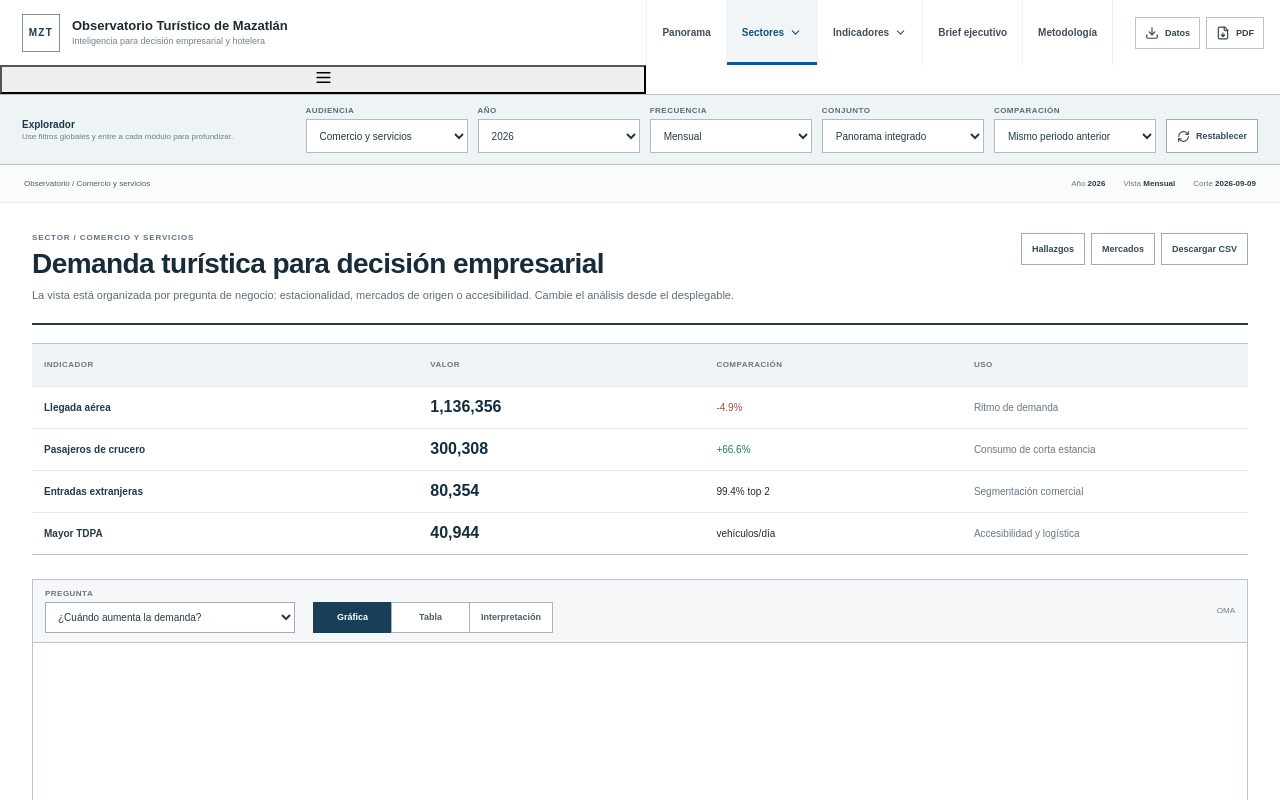
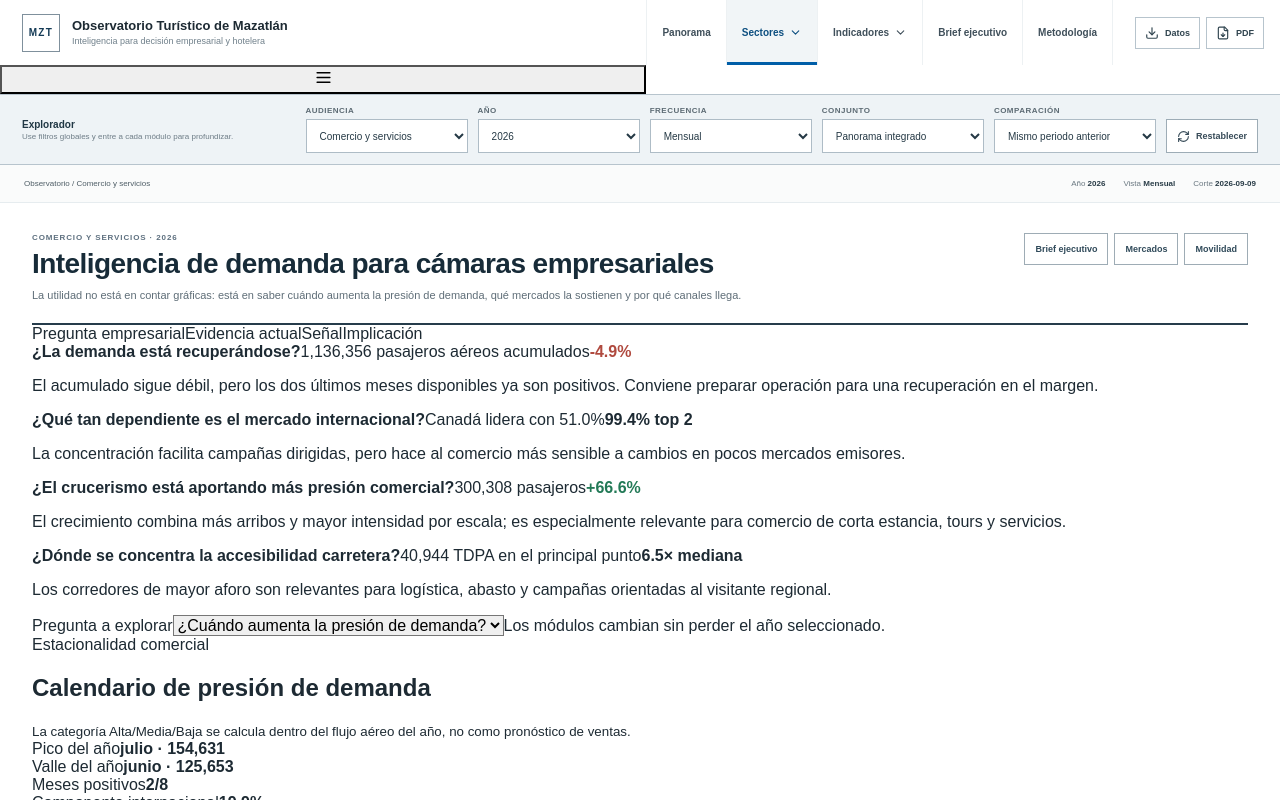
Before and after one commit to Murua-Alvaro/observatorio-turistico-mazatlan, a React (Vite) app: page / in a window 1280 px wide. Both pictures are taken after a click on the button "Comercio". Shown: the top 800 px of the page. Built offline with nearby package versions, Linux system fonts and the light colour scheme.

Commit message:
Deepen commerce intelligence with decision matrices and seasonal planning

```diff
--- a/src/pages/Business.tsx
+++ b/src/pages/Business.tsx
@@ -1,10 +1,10 @@
-import { useState } from 'react';
+import { useMemo, useState } from 'react';
 import { Bar, BarChart, CartesianGrid, ResponsiveContainer, Tooltip, XAxis, YAxis } from 'recharts';
 import { ChartFrame, tooltipStyle } from '../components/ChartFrame';
-import { airport, busiestRoads, cruises, data } from '../data/model';
 import { integer, pct } from '../lib/format';
-import { downloadObservatoryCsv, type ObservatoryYear } from '../lib/export';
+import type { ObservatoryYear } from '../lib/export';
 import type { ViewMode } from '../App';
+import { airportIntelligence, cruiseIntelligence, marketIntelligence, relativeIntensity, roadIntelligence } from '../lib/intelligence';
 
 type Props = {
   year: ObservatoryYear;
@@ -13,71 +13,81 @@ type Props = {
   onNavigate: (tab: 'panorama' | 'business' | 'hotel' | 'airport' | 'cruises' | 'markets' | 'mobility' | 'insights' | 'methodology') => void;
 };
 
-type Analysis = 'seasonality' | 'markets' | 'mobility';
-type Display = 'chart' | 'table' | 'reading';
+type Focus = 'calendar' | 'markets' | 'access';
+const monthName = (period: string) => new Intl.DateTimeFormat('es-MX', { month: 'long' }).format(new Date(`${period}-01T12:00:00`));
 
 export function Business({ year, viewMode, compare, onNavigate }: Props) {
-  const [analysis, setAnalysis] = useState<Analysis>('seasonality');
-  const [display, setDisplay] = useState<Display>('chart');
+  const [focus, setFocus] = useState<Focus>('calendar');
+  const air = airportIntelligence(year);
+  const cruise = cruiseIntelligence(year);
+  const market = marketIntelligence(year);
+  const road = roadIntelligence();
 
-  const currentAir = airport.filter((d: any) => d.periodo.startsWith(String(year)));
-  const previousAir = airport.filter((d: any) => d.periodo.startsWith(String(year - 1))).slice(0, currentAir.length);
   let running = 0;
   let runningPrev = 0;
-  const airChart = currentAir.map((d: any, i: number) => {
+  const airChart = air.current.map((d: any, i: number) => {
     running += d.pasajeros_totales_mes_actual;
-    const prev = previousAir[i];
+    const prev = air.previous[i];
     if (prev) runningPrev += prev.pasajeros_totales_mes_actual;
-    return { ...d, current: viewMode === 'monthly' ? d.pasajeros_totales_mes_actual : running, previous: prev ? (viewMode === 'monthly' ? prev.pasajeros_totales_mes_actual : runningPrev) : null };
+    return { label: d.label, current: viewMode === 'monthly' ? d.pasajeros_totales_mes_actual : running, previous: prev ? (viewMode === 'monthly' ? prev.pasajeros_totales_mes_actual : runningPrev) : null };
   });
-  const airYtd = currentAir.reduce((s: number, d: any) => s + d.pasajeros_totales_mes_actual, 0);
-  const prevAirYtd = previousAir.reduce((s: number, d: any) => s + d.pasajeros_totales_mes_actual, 0);
-  const airYoy = prevAirYtd ? ((airYtd / prevAirYtd) - 1) * 100 : 0;
 
-  const cruiseYear = cruises.filter((d: any) => d.periodo.startsWith(String(year)));
-  const latestCruise = cruiseYear.at(-1);
-  const sameCruisePrev = latestCruise ? cruises.find((d: any) => d.periodo === `${year - 1}-${latestCruise.periodo.slice(5)}`) : null;
-  const cruiseYoy = latestCruise && sameCruisePrev ? ((latestCruise.pasajeros_acumulado_actual / sameCruisePrev.pasajeros_acumulado_actual) - 1) * 100 : null;
+  const planningCalendar = useMemo(() => {
+    const airIntensity = relativeIntensity(air.current.map((d: any) => d.pasajeros_totales_mes_actual));
+    return air.current.map((d: any, i: number) => {
+      const cruiseMonth = cruise.current.find((c: any) => c.periodo === d.periodo);
+      const marketMonth = market.monthly.find((m: any) => m.fecha.slice(0, 7) === d.periodo);
+      const score = airIntensity[i];
+      return {
+        period: d.periodo,
+        air: d.pasajeros_totales_mes_actual,
+        airYoy: d.yoy_total_pct,
+        cruise: cruiseMonth?.pasajeros_mes_actual ?? null,
+        foreign: marketMonth?.valor_entradas ?? null,
+        pressure: score >= .67 ? 'Alta' : score >= .34 ? 'Media' : 'Baja',
+      };
+    });
+  }, [year]);
 
-  const countries = data.nationality.countries.filter((d: any) => Number(d.anio) === year).sort((a: any, b: any) => b.valor_entradas - a.valor_entradas);
-  const foreignTotal = countries.reduce((s: number, d: any) => s + d.valor_entradas, 0);
-  const topTwoShare = foreignTotal ? countries.slice(0, 2).reduce((s: number, d: any) => s + d.valor_entradas, 0) / foreignTotal * 100 : 0;
-  const peakMonths = [...currentAir].sort((a: any, b: any) => b.pasajeros_totales_mes_actual - a.pasajeros_totales_mes_actual).slice(0, 3);
+  const leaderShare = market.total && market.leader ? market.leader.valor_entradas / market.total * 100 : 0;
 
-  return <section className="dataset-page">
-    <header className="dataset-heading">
-      <div><span>Sector / comercio y servicios</span><h1>Demanda turística para decisión empresarial</h1><p>La vista está organizada por pregunta de negocio: estacionalidad, mercados de origen o accesibilidad. Cambie el análisis desde el desplegable.</p></div>
-      <div className="dataset-heading__links"><button onClick={() => onNavigate('insights')}>Hallazgos</button><button onClick={() => onNavigate('markets')}>Mercados</button><button onClick={() => downloadObservatoryCsv(year)}>Descargar CSV</button></div>
+  return <section className="dataset-page sector-page">
+    <header className="dataset-heading dataset-heading--editorial">
+      <div><span>Comercio y servicios · {year}</span><h1>Inteligencia de demanda para cámaras empresariales</h1><p>La utilidad no está en contar gráficas: está en saber cuándo aumenta la presión de demanda, qué mercados la sostienen y por qué canales llega.</p></div>
+      <div className="dataset-heading__links"><button onClick={() => onNavigate('insights')}>Brief ejecutivo</button><button onClick={() => onNavigate('markets')}>Mercados</button><button onClick={() => onNavigate('mobility')}>Movilidad</button></div>
     </header>
 
-    <div className="key-figures">
-      <div className="key-figures__head"><span>Indicador</span><span>Valor</span><span>Comparación</span><span>Uso</span></div>
-      <div className="key-figures__row"><strong>Llegada aérea</strong><b>{integer.format(airYtd)}</b><span className={airYoy >= 0 ? 'positive' : 'negative'}>{compare ? pct(airYoy,true) : '—'}</span><span>Ritmo de demanda</span></div>
-      <div className="key-figures__row"><strong>Pasajeros de crucero</strong><b>{latestCruise ? integer.format(latestCruise.pasajeros_acumulado_actual) : '—'}</b><span className={cruiseYoy !== null && cruiseYoy >= 0 ? 'positive' : 'negative'}>{compare && cruiseYoy !== null ? pct(cruiseYoy,true) : '—'}</span><span>Consumo de corta estancia</span></div>
-      <div className="key-figures__row"><strong>Entradas extranjeras</strong><b>{integer.format(foreignTotal)}</b><span>{topTwoShare.toFixed(1)}% top 2</span><span>Segmentación comercial</span></div>
-      <div className="key-figures__row"><strong>Mayor TDPA</strong><b>{integer.format(Math.max(...busiestRoads.map((d:any)=>d.tdpa)))}</b><span>vehículos/día</span><span>Accesibilidad y logística</span></div>
+    <section className="decision-matrix">
+      <div className="decision-matrix__head"><span>Pregunta empresarial</span><span>Evidencia actual</span><span>Señal</span><span>Implicación</span></div>
+      <div><strong>¿La demanda está recuperándose?</strong><span>{integer.format(air.total)} pasajeros aéreos acumulados</span><b className={air.yoy >= 0 ? 'positive' : 'negative'}>{pct(air.yoy, true)}</b><p>{air.recentTurnPositive ? 'El acumulado sigue débil, pero los dos últimos meses disponibles ya son positivos. Conviene preparar operación para una recuperación en el margen.' : 'Aún no hay una secuencia reciente suficientemente clara de recuperación.'}</p></div>
+      <div><strong>¿Qué tan dependiente es el mercado internacional?</strong><span>{market.leader?.pais ?? '—'} lidera con {leaderShare.toFixed(1)}%</span><b>{market.top2Share.toFixed(1)}% top 2</b><p>La concentración facilita campañas dirigidas, pero hace al comercio más sensible a cambios en pocos mercados emisores.</p></div>
+      <div><strong>¿El crucerismo está aportando más presión comercial?</strong><span>{cruise.latest ? integer.format(cruise.latest.pasajeros_acumulado_actual) : '—'} pasajeros</span><b className={(cruise.passengerGrowth ?? 0) >= 0 ? 'positive' : 'negative'}>{cruise.passengerGrowth !== null ? pct(cruise.passengerGrowth, true) : '—'}</b><p>El crecimiento combina más arribos y mayor intensidad por escala; es especialmente relevante para comercio de corta estancia, tours y servicios.</p></div>
+      <div><strong>¿Dónde se concentra la accesibilidad carretera?</strong><span>{integer.format(road.max)} TDPA en el principal punto</span><b>{road.concentrationRatio.toFixed(1)}× mediana</b><p>Los corredores de mayor aforo son relevantes para logística, abasto y campañas orientadas al visitante regional.</p></div>
+    </section>
+
+    <div className="section-switcher">
+      <label><span>Pregunta a explorar</span><select value={focus} onChange={(e) => setFocus(e.target.value as Focus)}><option value="calendar">¿Cuándo aumenta la presión de demanda?</option><option value="markets">¿Qué mercados son prioritarios?</option><option value="access">¿Por dónde llega el flujo regional?</option></select></label>
+      <span>Los módulos cambian sin perder el año seleccionado.</span>
     </div>
 
-    <section className="data-browser">
-      <div className="data-browser__controls">
-        <label><span>Pregunta</span><select value={analysis} onChange={(e) => setAnalysis(e.target.value as Analysis)}><option value="seasonality">¿Cuándo aumenta la demanda?</option><option value="markets">¿De dónde viene el mercado?</option><option value="mobility">¿Qué corredores concentran flujo?</option></select></label>
-        <div className="display-tabs"><button className={display === 'chart' ? 'active' : ''} onClick={() => setDisplay('chart')}>Gráfica</button><button className={display === 'table' ? 'active' : ''} onClick={() => setDisplay('table')}>Tabla</button><button className={display === 'reading' ? 'active' : ''} onClick={() => setDisplay('reading')}>Interpretación</button></div>
-        <span className="data-browser__source">{analysis === 'seasonality' ? 'OMA' : analysis === 'markets' ? 'UPM / DataTur' : 'SICT'}</span>
+    {focus === 'calendar' ? <section className="analysis-block">
+      <div className="analysis-block__head"><div><span>Estacionalidad comercial</span><h2>Calendario de presión de demanda</h2></div><small>La categoría Alta/Media/Baja se calcula dentro del flujo aéreo del año, no como pronóstico de ventas.</small></div>
+      <div className="analysis-block__grid">
+        <ChartFrame large><ResponsiveContainer width="100%" height="100%"><BarChart data={airChart} margin={{top:12,right:12,left:-8,bottom:0}}><CartesianGrid strokeDasharray="2 5" vertical={false} stroke="#d9dfe3"/><XAxis dataKey="label" tick={{fontSize:11,fill:'#66717a'}} tickLine={false} axisLine={false}/><YAxis tick={{fontSize:11,fill:'#66717a'}} tickLine={false} axisLine={false} tickFormatter={(v:any)=>`${Math.round(Number(v)/1000)}k`}/><Tooltip contentStyle={tooltipStyle} formatter={(v:any)=>integer.format(Number(v))}/>{compare ? <Bar dataKey="previous" name={`${year - 1}`} fill="#d5dade"/> : null}<Bar dataKey="current" name={`${year}`} fill="#1769aa"/></BarChart></ResponsiveContainer></ChartFrame>
+        <div className="fact-sheet"><div><span>Pico del año</span><strong>{air.peak ? `${monthName(air.peak.periodo)} · ${integer.format(air.peak.pasajeros_totales_mes_actual)}` : '—'}</strong></div><div><span>Valle del año</span><strong>{air.trough ? `${monthName(air.trough.periodo)} · ${integer.format(air.trough.pasajeros_totales_mes_actual)}` : '—'}</strong></div><div><span>Meses positivos</span><strong>{air.positiveMonths}/{air.totalMonths}</strong></div><div><span>Componente internacional</span><strong>{air.internationalShare.toFixed(1)}%</strong></div><p>Use el calendario para programar personal, inventario, horarios extendidos, campañas y coordinación con eventos; no como una estimación directa de ventas.</p></div>
       </div>
+      <div className="planning-table"><div className="planning-table__head"><span>Mes</span><span>Aéreo</span><span>Var. anual</span><span>Cruceros</span><span>Entradas extranjeras</span><span>Presión</span></div>{planningCalendar.map((m) => <div className="planning-table__row" key={m.period}><strong>{monthName(m.period)}</strong><span>{integer.format(m.air)}</span><span className={m.airYoy >= 0 ? 'positive' : 'negative'}>{pct(m.airYoy, true)}</span><span>{m.cruise === null ? '—' : integer.format(m.cruise)}</span><span>{m.foreign === null ? '—' : integer.format(m.foreign)}</span><b className={`pressure pressure--${m.pressure.toLowerCase()}`}>{m.pressure}</b></div>)}</div>
+    </section> : null}
 
-      <div className="data-browser__display">
-        {display === 'chart' && analysis === 'seasonality' ? <ChartFrame large><ResponsiveContainer width="100%" height="100%"><BarChart data={airChart} margin={{top:16,right:20,left:-4,bottom:0}}><CartesianGrid strokeDasharray="2 4" vertical={false} stroke="#d8dee3"/><XAxis dataKey="label" tick={{fontSize:11,fill:'#5b6770'}} tickLine={false} axisLine={false}/><YAxis tick={{fontSize:11,fill:'#5b6770'}} tickLine={false} axisLine={false} tickFormatter={(v:any)=>`${Math.round(Number(v)/1000)}k`}/><Tooltip contentStyle={tooltipStyle} formatter={(v:any)=>integer.format(Number(v))}/>{compare ? <Bar dataKey="previous" name={`${year-1}`} fill="#b9c2ca"/> : null}<Bar dataKey="current" name={`${year}`} fill="#1769aa"/></BarChart></ResponsiveContainer></ChartFrame> : null}
+    {focus === 'markets' ? <section className="analysis-block">
+      <div className="analysis-block__head"><div><span>Promoción y segmentación</span><h2>Mercados internacionales prioritarios</h2></div><button onClick={() => onNavigate('markets')}>Abrir módulo completo</button></div>
+      <div className="market-analysis-layout"><div className="market-table market-table--shares"><div className="market-table__head"><span>#</span><span>Mercado</span><span>Entradas</span><span>Participación</span></div>{market.countries.slice(0, 10).map((d:any, i:number) => { const share = market.total ? d.valor_entradas / market.total * 100 : 0; return <div className="market-table__row" key={d.pais}><span>{String(i + 1).padStart(2, '0')}</span><strong>{d.pais}</strong><b>{integer.format(d.valor_entradas)}</b><div className="share-cell"><span>{share.toFixed(1)}%</span><i style={{width:`${share}%`}}/></div></div>; })}</div><aside className="analysis-notes"><h3>Riesgo de concentración</h3><strong className="big-stat">{market.top2Share.toFixed(1)}%</strong><p>de las entradas extranjeras se concentra en los dos mercados principales. El HHI calculado con la distribución disponible es {market.hhi.toFixed(0)}, consistente con una concentración muy alta.</p><dl><div><dt>Mercado líder</dt><dd>{market.leader?.pais ?? '—'}</dd></div><div><dt>Segundo</dt><dd>{market.second?.pais ?? '—'}</dd></div><div><dt>Top 5</dt><dd>{market.top5Share.toFixed(1)}%</dd></div></dl></aside></div>
+    </section> : null}
 
-        {display === 'chart' && analysis === 'markets' ? <div className="horizontal-ranking">{countries.slice(0,10).map((d:any,i:number)=><div key={d.pais}><span>{String(i+1).padStart(2,'0')}</span><strong>{d.pais}</strong><div className="horizontal-ranking__bar"><i style={{width:`${Math.max(2,d.valor_entradas/(countries[0]?.valor_entradas || 1)*100)}%`}}/></div><b>{integer.format(d.valor_entradas)}</b></div>)}</div> : null}
-
-        {display === 'chart' && analysis === 'mobility' ? <ChartFrame large><ResponsiveContainer width="100%" height="100%"><BarChart data={busiestRoads.slice(0,8)} layout="vertical" margin={{top:12,right:20,left:30,bottom:0}}><CartesianGrid strokeDasharray="2 4" horizontal={false} stroke="#d8dee3"/><XAxis type="number" tick={{fontSize:11,fill:'#5b6770'}} tickLine={false} axisLine={false}/><YAxis type="category" dataKey="estacion" width={160} tick={{fontSize:10,fill:'#5b6770'}} tickLine={false} axisLine={false}/><Tooltip contentStyle={tooltipStyle} formatter={(v:any)=>integer.format(Number(v))}/><Bar dataKey="tdpa" name="TDPA" fill="#1769aa"/></BarChart></ResponsiveContainer></ChartFrame> : null}
-
-        {display === 'table' ? <div className="table-wrap explorer-table"><table><thead><tr>{analysis === 'seasonality' ? <><th>Periodo</th><th>Pasajeros</th><th>Var. anual</th></> : analysis === 'markets' ? <><th>Pos.</th><th>País</th><th>Entradas</th><th>Participación relativa</th></> : <><th>Estación</th><th>Carretera</th><th>TDPA</th></>}</tr></thead><tbody>{analysis === 'seasonality' ? currentAir.map((d:any)=><tr key={d.periodo}><td>{d.periodo}</td><td>{integer.format(d.pasajeros_totales_mes_actual)}</td><td className={d.yoy_total_pct>=0?'positive':'negative'}>{pct(d.yoy_total_pct,true)}</td></tr>) : analysis === 'markets' ? countries.slice(0,15).map((d:any,i:number)=><tr key={d.pais}><td>{i+1}</td><td>{d.pais}</td><td>{integer.format(d.valor_entradas)}</td><td>{foreignTotal ? `${(d.valor_entradas/foreignTotal*100).toFixed(1)}%` : '—'}</td></tr>) : busiestRoads.map((d:any)=><tr key={`${d.estacion}-${d.tdpa}`}><td>{d.estacion}</td><td>{d.carretera}</td><td>{integer.format(d.tdpa)}</td></tr>)}</tbody></table></div> : null}
-
-        {display === 'reading' ? <div className="reading-pane"><h2>{analysis === 'seasonality' ? 'Lectura de estacionalidad' : analysis === 'markets' ? 'Lectura de mercados' : 'Lectura de accesibilidad'}</h2><p>{analysis === 'seasonality' ? `El tramo disponible cambia ${pct(airYoy,true)} frente al año anterior. Los meses de mayor intensidad son ${peakMonths.map((d:any)=>d.label).join(', ')}. Úselo para calendarizar promociones, inventario y personal; no equivale a ventas observadas.` : analysis === 'markets' ? `Los dos principales mercados representan ${topTwoShare.toFixed(1)}% de las entradas extranjeras registradas. La concentración facilita segmentación, pero también expone al destino a pocos mercados.` : 'Los aforos SICT son contexto de movilidad y logística. No cuentan turistas y no deben sumarse con aeropuerto o cruceros.'}</p><dl><div><dt>Decisión apoyada</dt><dd>{analysis === 'seasonality' ? 'Calendario comercial' : analysis === 'markets' ? 'Promoción por mercado' : 'Logística y accesibilidad'}</dd></div><div><dt>Fuente</dt><dd>{analysis === 'seasonality' ? 'OMA' : analysis === 'markets' ? 'UPM / DataTur' : 'SICT'}</dd></div></dl></div> : null}
-      </div>
-    </section>
-
-    <details className="dataset-disclosure" open><summary>Aplicaciones para cámaras empresariales</summary><div className="application-list"><div><strong>Planeación de temporada</strong><p>Sincronizar horarios, inventario y campañas con los meses de mayor intensidad.</p></div><div><strong>Promoción por mercado</strong><p>Priorizar países por volumen y concentración de entradas.</p></div><div><strong>Seguimiento de accesibilidad</strong><p>Usar TDPA como contexto de flujo regional y abastecimiento.</p></div></div></details>
+    {focus === 'access' ? <section className="analysis-block">
+      <div className="analysis-block__head"><div><span>Accesibilidad regional</span><h2>Corredores carreteros de mayor intensidad</h2></div><button onClick={() => onNavigate('mobility')}>Abrir movilidad</button></div>
+      <div className="road-browser"><div className="road-browser__head"><span>Estación</span><span>Carretera</span><span>TDPA</span><span>Vs. mediana</span></div>{road.roads.map((d:any) => <div className="road-browser__row" key={`${d.estacion}-${d.tdpa}`}><strong>{d.estacion}</strong><span>{d.carretera}</span><b>{integer.format(d.tdpa)}</b><span>{road.median ? `${(d.tdpa / road.median).toFixed(1)}×` : '—'}</span></div>)}</div>
+      <p className="section-caption">TDPA mide tránsito vehicular promedio diario. Es contexto de accesibilidad y logística; no representa turistas únicos ni gasto.</p>
+    </section> : null}
   </section>;
 }
```
